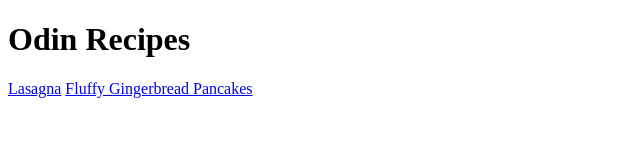
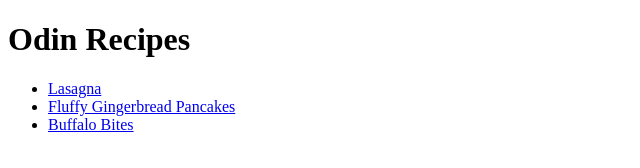
Before and after one commit to beetlecrzy/odin-recipes, a plain HTML site: page index.html in a window 1280 px wide. Shown: the whole page, without its empty margins (0-640 px from the left). Drawn offline with Linux system fonts and the light colour scheme.

Commit message:
Update index.html to include link to buffalo_bites.html and edit formatting in lasagna.html

```diff
--- a/index.html
+++ b/index.html
@@ -6,8 +6,10 @@
     </head>
     <body>
         <h1>Odin Recipes</h1>
-        <a href="recipes/lasagna.html">Lasagna</a>
-        <a href="recipes/pancakes.html">Fluffy Gingerbread Pancakes</a>
-
+        <ul>
+            <li><a href="recipes/lasagna.html">Lasagna</a></li>
+            <li><a href="recipes/pancakes.html">Fluffy Gingerbread Pancakes</a></li>
+            <li><a href="recipes/buffalo_bites.html">Buffalo Bites</a></li>
+        </ul>
     </body>
 </html>
```
Also changed, not shown: recipes/lasagna.html (+1 -1 lines).
